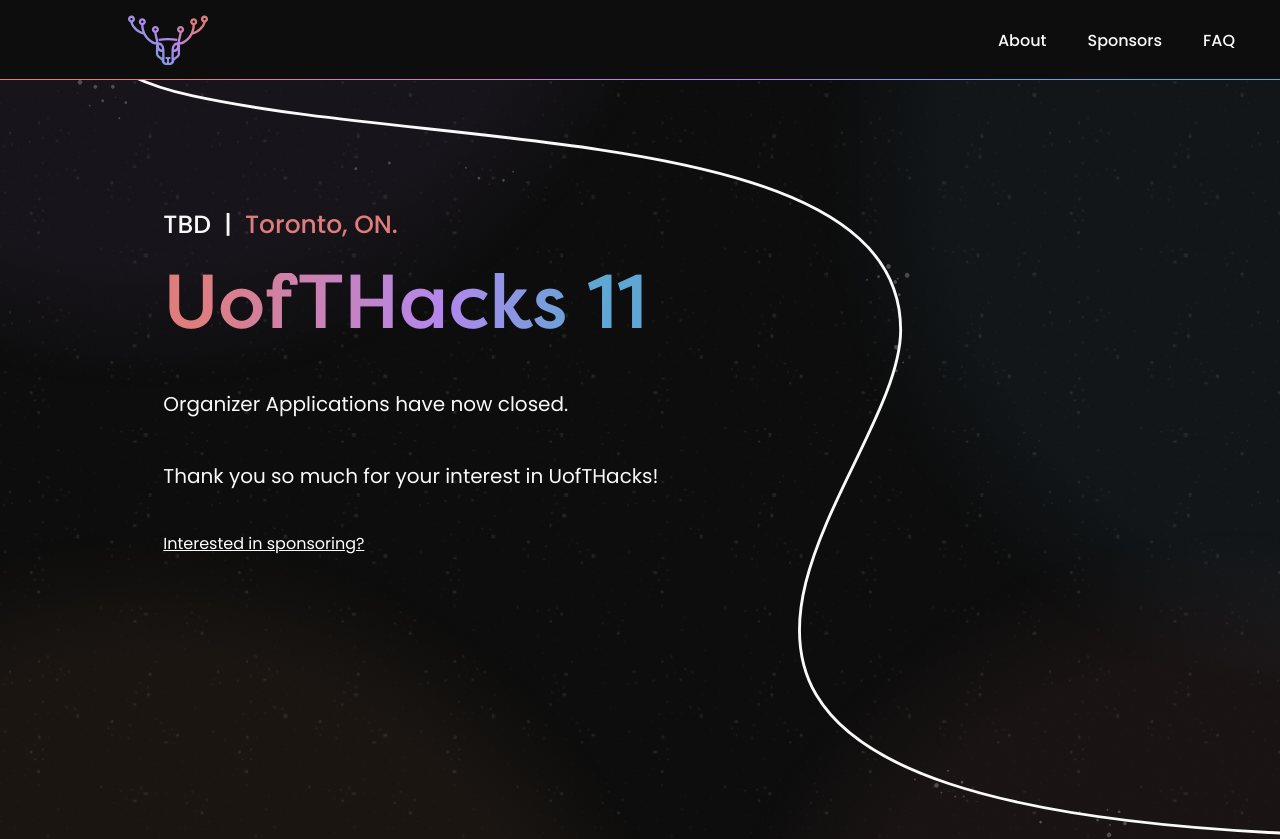
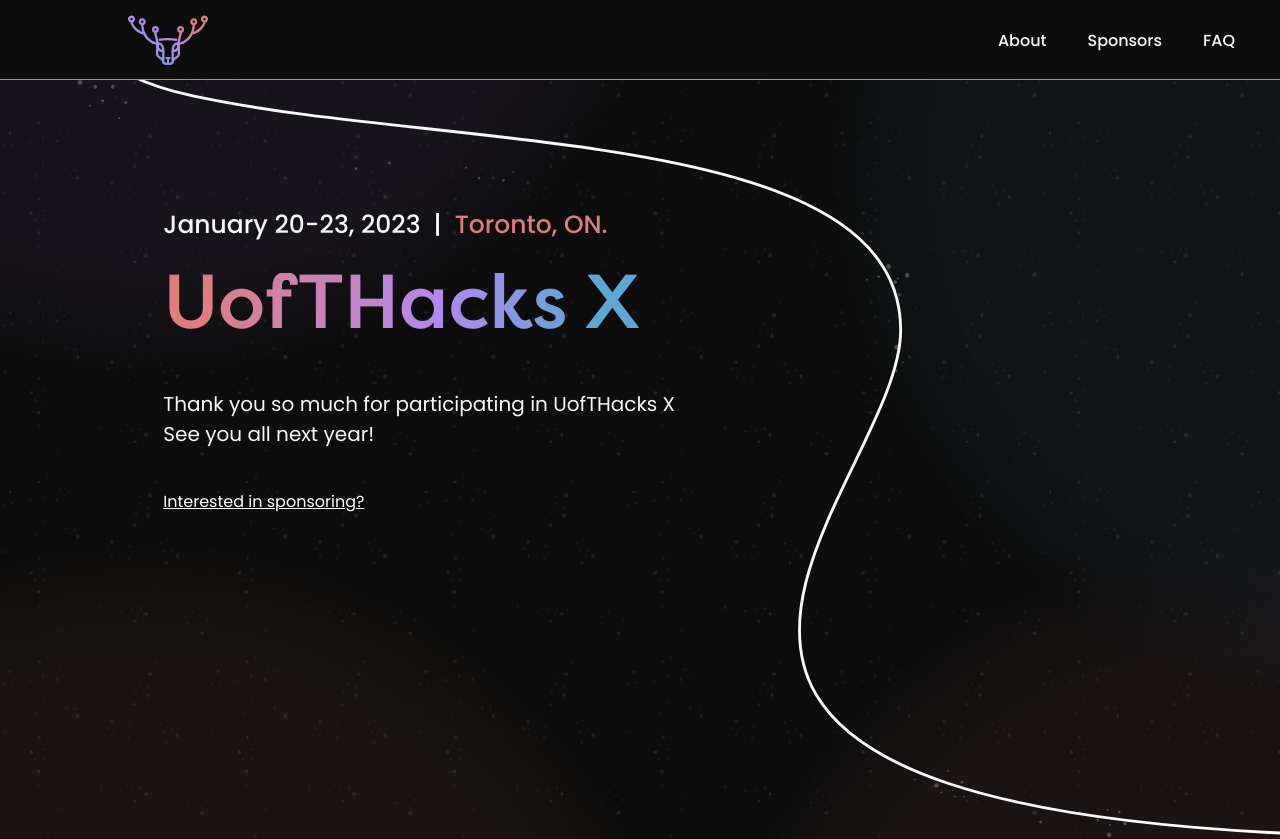
Before and after one commit to UofTHacks-Official/site-x, a Next.js app: page / in a window 1280 px wide. Shown: the top 839 px of the page. Built offline with nearby package versions, Linux system fonts and the light colour scheme.

Commit message:
uofthacks x

```diff
--- a/components/sections/Hero.jsx
+++ b/components/sections/Hero.jsx
@@ -1,32 +1,38 @@
 import { styled, css } from "~stitches";
 import { Subtitle, DisplayText, Body, ApplyButton } from "@components/atoms";
 
-const Wrapper = styled('div', {
+const Wrapper = styled("div", {
   display: "flex",
   paddingTop: "25vh",
   flexDirection: "column",
   minHeight: "100vh",
   width: "100%",
   zIndex: "10",
-})
+});
 
 export const Hero = (props) => {
-  return(
+  return (
     <Wrapper>
       <Subtitle>
-        TBD&nbsp;&nbsp;|
-        <span
-          style={{'color': '#DF7D7D'}}
-        >
-        &nbsp;&nbsp;Toronto, ON.
-        </span>
+        January 20-23, 2023&nbsp;&nbsp;|
+        <span style={{ color: "#DF7D7D" }}>&nbsp;&nbsp;Toronto, ON.</span>
       </Subtitle>
-      <DisplayText>UofTHacks 11</DisplayText>
-      <Body size="large">Organizer Applications have now closed.<span style ={{fontSize: "1rem"}}></span></Body>
-      <Body size="large">Thank you so much for your interest in UofTHacks!<span style ={{fontSize: "1rem"}}></span></Body>
+      <DisplayText>UofTHacks X</DisplayText>
+      <Body size="large">
+        Thank you so much for participating in UofTHacks X <br />
+        See you all next year!
+        <span style={{ fontSize: "1rem" }}></span>
+      </Body>
 
       {/* <ApplyButton/> */}
-      <Body><a href='mailto:sponsors@uofthacks.com' style={{color: "#ffff", "textDecoration": "underline"}}>Interested in sponsoring?</a></Body>
+      <Body>
+        <a
+          href="mailto:sponsors@uofthacks.com"
+          style={{ color: "#ffff", textDecoration: "underline" }}
+        >
+          Interested in sponsoring?
+        </a>
+      </Body>
     </Wrapper>
-  )
-}
+  );
+};
--- a/pages/_app.jsx
+++ b/pages/_app.jsx
@@ -6,11 +6,11 @@ function MyApp({ Component, pageProps }) {
   return (
     <>
       <Head>
-        <title>UofTHacks 11</title>
+        <title>UofTHacks X</title>
       </Head>
       <Component {...pageProps} />
     </>
-  )
+  );
 }
 
-export default MyApp
+export default MyApp;
--- a/pages/_document.jsx
+++ b/pages/_document.jsx
@@ -1,27 +1,27 @@
-import NextDocument, { Html, Head, Main, NextScript } from 'next/document';
+import NextDocument, { Html, Head, Main, NextScript } from "next/document";
 import FilsonProMediumOtf from "public/fonts/FilsonProMedium.otf";
 import FilsonProMediumWoff from "public/fonts/FilsonProMedium.woff";
 import FilsonProMediumWoff2 from "public/fonts/FilsonProMedium.woff2";
 import PoppinsMedium from "public/fonts/Poppins-Medium.ttf";
 import PoppinsRegular from "public/fonts/Poppins-Regular.ttf";
 
-import { getCssText } from '~stitches';
+import { getCssText } from "~stitches";
 
 export default class Document extends NextDocument {
   render() {
     return (
-      <Html lang={'en'}>
+      <Html lang={"en"}>
         <Head>
           <meta charSet="UTF-8" />
           <link rel="manifest" href="/site.webmanifest" />
-          <meta name="title" content="UofTHacks 11" />
+          <meta name="title" content="UofTHacks X" />
           <meta
             name="description"
             content="Join 500+ hackers for a great weekend of learning, building, and networking at University of Toronto's largest annual hackathon 💻"
           />
           <meta property="og:type" content="website" />
           <meta property="og:url" content="https://www.uofthacks.com/" />
-          <meta property="og:title" content="UofTHacks 11" />
+          <meta property="og:title" content="UofTHacks X" />
           <meta
             property="og:description"
             content="Join 500+ hackers for a great weekend of learning, building, and networking at University of Toronto's largest annual hackathon 💻"
@@ -32,7 +32,7 @@ export default class Document extends NextDocument {
           />
           <meta property="twitter:card" content="summary_large_image" />
           <meta property="twitter:url" content="https://www.uofthacks.com/" />
-          <meta property="twitter:title" content="UofTHacks 11" />
+          <meta property="twitter:title" content="UofTHacks X" />
           <meta
             property="twitter:description"
             content="Join 500+ hackers for a great weekend of learning, building, and networking at University of Toronto's largest annual hackathon 💻"
@@ -80,7 +80,7 @@ export default class Document extends NextDocument {
           />
 
           <style
-            id={'stitches'}
+            id={"stitches"}
             dangerouslySetInnerHTML={{ __html: getCssText() }}
           />
         </Head>
--- a/pages/index.jsx
+++ b/pages/index.jsx
@@ -1,33 +1,29 @@
-import React from 'react';
+import React from "react";
 
-import { MainBackground,  MLHBanner} from '@components/atoms';
-import { Layout, Navbar} from '@components/molecules';
-import { Hero, About, Sponsors } from '@components/sections';
-import FAQ from '@components/sections/FAQ/FAQ';
-import { BrowserView } from 'react-device-detect';
-import Stats from '@components/sections/Stats';
-
+import { MainBackground, MLHBanner } from "@components/atoms";
+import { Layout, Navbar } from "@components/molecules";
+import { Hero, About, Sponsors } from "@components/sections";
+import FAQ from "@components/sections/FAQ/FAQ";
+import { BrowserView } from "react-device-detect";
+import Stats from "@components/sections/Stats";
 
 export default function Home() {
   return (
     <>
-    <title>UofTHacks 11</title>
+      <title>UofTHacks X</title>
       <meta charSet="UTF-8" />
       <meta httpEquiv="X-UA-Compatible" content="IE=edge" />
-          <meta
-            name="viewport"
-            content="width=device-width, initial-scale=1.0"
-          />
+      <meta name="viewport" content="width=device-width, initial-scale=1.0" />
       <link rel="manifest" href="/site.webmanifest" />
-          <title>UofTHacks 11</title>
-          <meta name="title" content="UofTHacks 11" />
+      <title>UofTHacks X</title>
+      <meta name="title" content="UofTHacks X" />
       <meta
         name="description"
         content="Join 500+ hackers for a great weekend of learning, building, and networking at University of Toronto's largest annual hackathon 💻"
       />
       <meta property="og:type" content="website" />
       <meta property="og:url" content="https://www.uofthacks.com/" />
-          <meta property="og:title" content="UofTHacks 11 Application" />
+      <meta property="og:title" content="UofTHacks X Application" />
       <meta
         property="og:description"
         content="Join 500+ hackers for a great weekend of learning, building, and networking at University of Toronto's largest annual hackathon 💻"
@@ -38,7 +34,7 @@ export default function Home() {
       />
       <meta property="twitter:card" content="summary_large_image" />
       <meta property="twitter:url" content="https://www.uofthacks.com/" />
-          <meta property="twitter:title" content="UofTHacks 11" />
+      <meta property="twitter:title" content="UofTHacks X" />
       <meta
         property="twitter:description"
         content="Join 500+ hackers for a great weekend of learning, building, and networking at University of Toronto's largest annual hackathon 💻"
@@ -55,7 +51,7 @@ export default function Home() {
           <About />
           <Stats />
           <Sponsors />
-            <FAQ/>
+          <FAQ />
         </Layout>
       </MainBackground>
     </>
```
Lines whose indentation alone changed are shown as unchanged.
